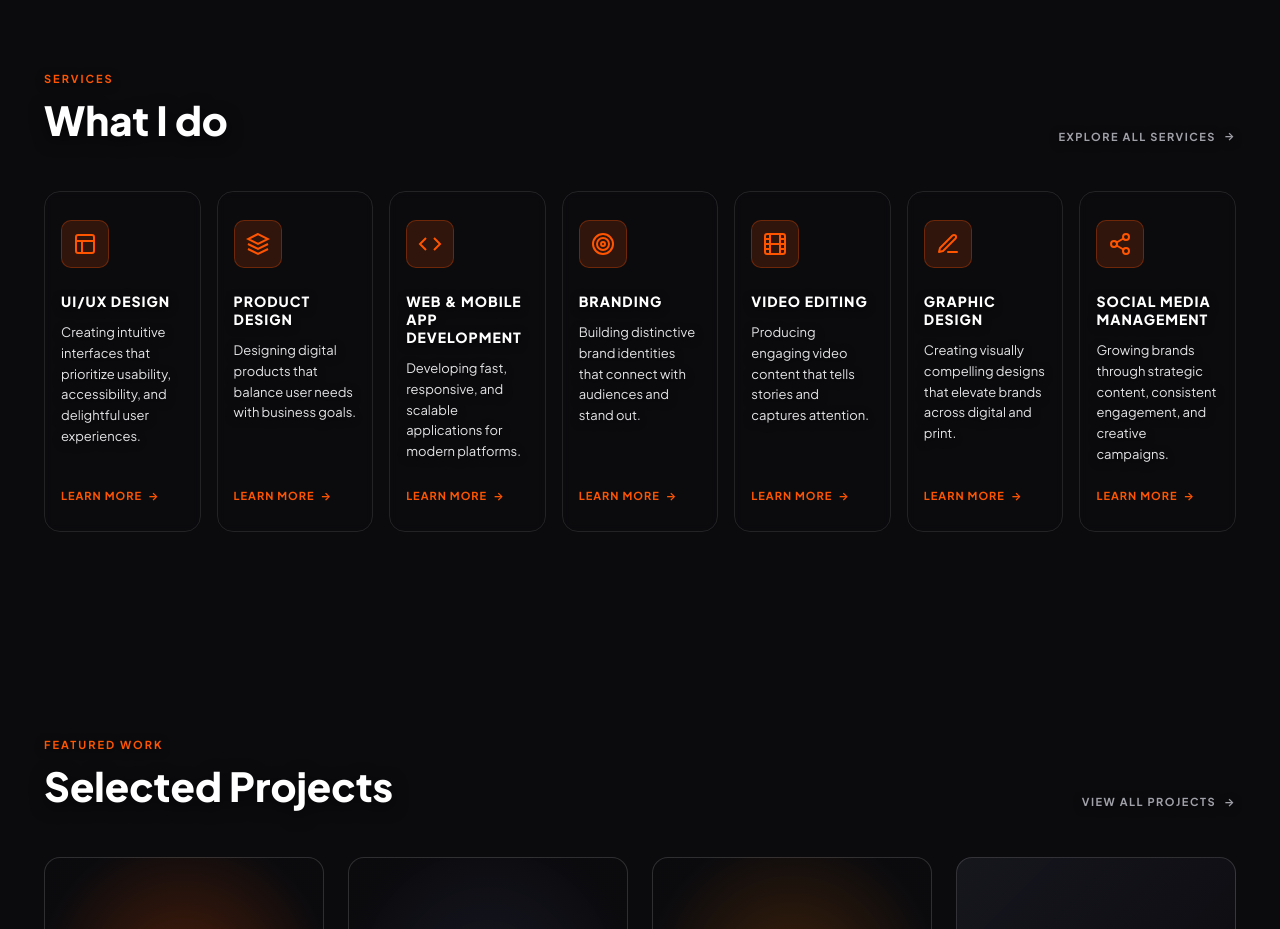
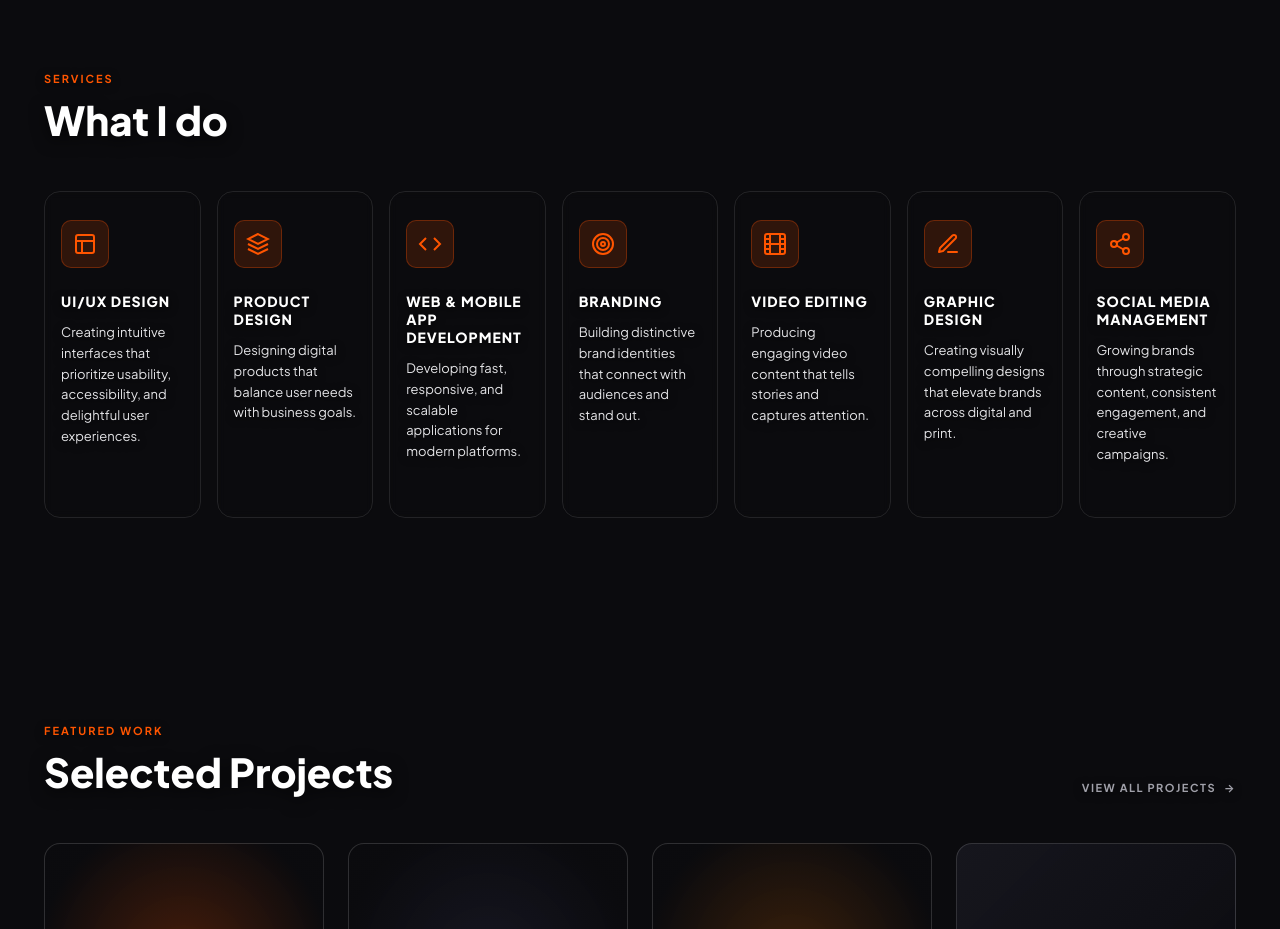
Before and after one commit to ChamilSachintha/chamil-sachintha, a website built with Vite: page index.html in a window 1280 px wide. Shown: the part 2880-3809 px from the top of the page. Built offline with nearby package versions, Linux system fonts and the light colour scheme; some packages are replaced by stand-ins of ours.

Commit message:
feat: remove learn more links and explore all services button from services section

```diff
--- a/index.html
+++ b/index.html
@@ -333,7 +333,6 @@
                 <span class="section-tag">SERVICES</span>
                 <h2 class="section-title">What I do</h2>
               </div>
-              <a href="#contact" class="link-more">EXPLORE ALL SERVICES <span class="arrow">&rarr;</span></a>
             </div>
 
             <div class="services-grid">
@@ -350,7 +349,6 @@
                 <p class="service-desc">
                   Creating intuitive interfaces that prioritize usability, accessibility, and delightful user experiences.
                 </p>
-                <a href="#contact" class="card-link">LEARN MORE <span class="arrow">&rarr;</span></a>
               </div>
 
               <!-- Service Card 2 -->
@@ -364,7 +362,6 @@
                 <p class="service-desc">
                   Designing digital products that balance user needs with business goals.
                 </p>
-                <a href="#contact" class="card-link">LEARN MORE <span class="arrow">&rarr;</span></a>
               </div>
 
               <!-- Service Card 3 -->
@@ -379,7 +376,6 @@
                 <p class="service-desc">
                   Developing fast, responsive, and scalable applications for modern platforms.
                 </p>
-                <a href="#contact" class="card-link">LEARN MORE <span class="arrow">&rarr;</span></a>
               </div>
 
               <!-- Service Card 4 -->
@@ -395,7 +391,6 @@
                 <p class="service-desc">
                   Building distinctive brand identities that connect with audiences and stand out.
                 </p>
-                <a href="#contact" class="card-link">LEARN MORE <span class="arrow">&rarr;</span></a>
               </div>
 
               <!-- Service Card 5 -->
@@ -416,7 +411,6 @@
                 <p class="service-desc">
                   Producing engaging video content that tells stories and captures attention.
                 </p>
-                <a href="#contact" class="card-link">LEARN MORE <span class="arrow">&rarr;</span></a>
               </div>
 
               <!-- Service Card 6 -->
@@ -431,7 +425,6 @@
                 <p class="service-desc">
                   Creating visually compelling designs that elevate brands across digital and print.
                 </p>
-                <a href="#contact" class="card-link">LEARN MORE <span class="arrow">&rarr;</span></a>
               </div>
 
               <!-- Service Card 7 -->
@@ -449,7 +442,6 @@
                 <p class="service-desc">
                   Growing brands through strategic content, consistent engagement, and creative campaigns.
                 </p>
-                <a href="#contact" class="card-link">LEARN MORE <span class="arrow">&rarr;</span></a>
               </div>
             </div>
           </div>
```
